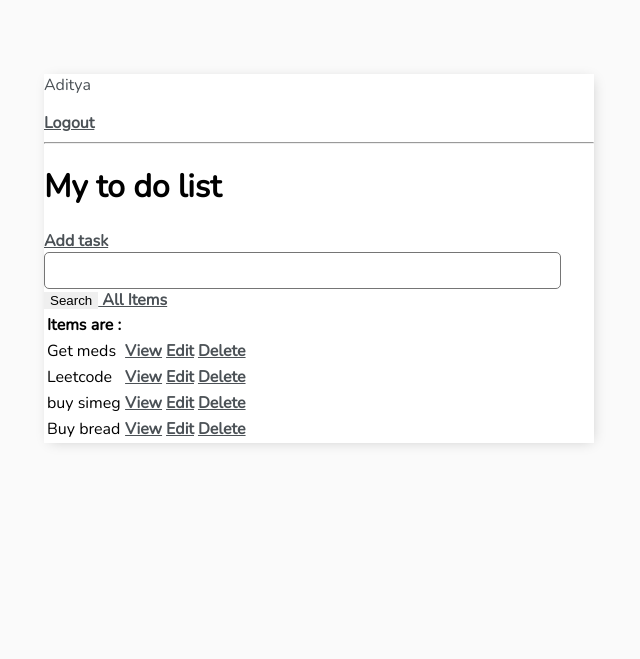
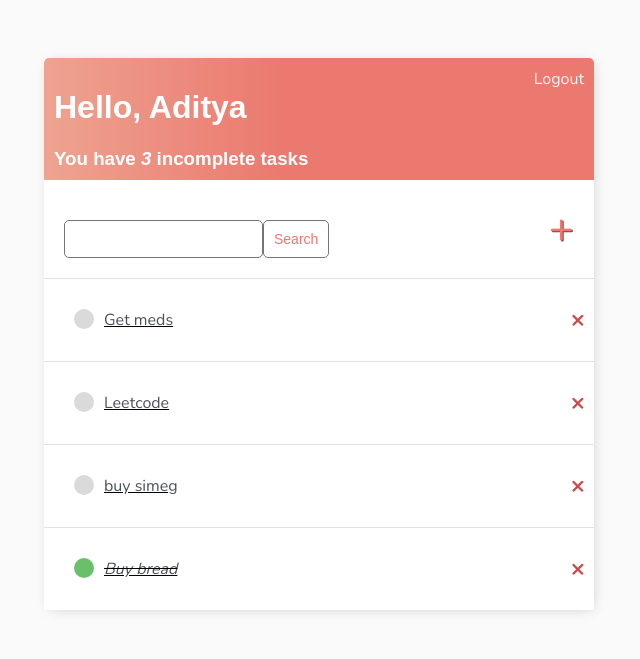
Before and after one commit to AdityaKhandelwal10/todo-list, a Django app: page / in a window 1280 px wide. Shown: the top 659 px of the page, without its empty margins (321-961 px from the left). Run offline with Django 4.2, Linux system fonts and the light colour scheme; a user stored in the database is signed in; data comes from the database, SQL or seed files in the repository; both versions use the stored data as it was after the commit.

Commit message:
Styling Added

```diff
--- a/base/templates/base/main.html
+++ b/base/templates/base/main.html
@@ -1,24 +1,22 @@
 <!DOCTYPE html>
-<html lang="en">
 
+<html>
     <head>
         <meta charset="utf-8">
-    <meta name="description"
-        content="This is to do list implemented using Django by Dennis Ivy who is a full stack web developer.">
-
         <meta http-equiv="X-UA-Compatible" content="IE=edge">
-    <title>To Do Items</title>
+        <title> To do List</title>
         <meta name="description" content="">
         <meta name="viewport" content="width=device-width, initial-scale=1">
 
-    <link rel="preconnect" href="https://fonts.gstatic.com">
-    <link href="https://fonts.googleapis.com/css2?family=Nunito:wght@200&display=swap" rel="stylesheet">
+        <link rel="preconnect" href="https://fonts.googleapis.com">
+        <link rel="preconnect" href="https://fonts.gstatic.com" crossorigin>
+        <link href="https://fonts.googleapis.com/css2?family=Nunito:wght@300&display=swap" rel="stylesheet">
 
         <style>
             body {
-            background-color: #FAFAFA;
+                background-color: #fafafa;
                 font-family: 'Nunito', sans-serif;
-            padding-top: 50px;
+                padding: 50px;
             }
 
             h1,
@@ -36,24 +34,16 @@
                 color: #4b5156
             }
 
-        a {
-            font-weight: 600;
+            .container{
+                max-width: 550px;
+                margin: auto;
+                background-color : #fff;
+                -webkit-box-shadow: 2px 2px 13px -4px rgba(0, 0, 0, 0.21);
+                box-shadow: 2px 2px 13px -4px rgba(0, 0, 0,0.21)
+
             }
 
-        .container {
-            max-width: 550px;
-            margin: auto;
-            background-color: #fff;
-            -webkit-box-shadow: 2px 2px 13px -4px rgba(0, 0, 0, 0.21);
-            box-shadow: 2px 2px 13px -4px rgba(0, 0, 0, 0.21);
-        }
-
-        input {
-            outline: none;
-            border: none;
-        }
-
-        .header-bar {
+            .header-bar{
                 display: flex;
                 justify-content: space-between;
                 color: #fff;
@@ -67,13 +57,13 @@
             text-decoration: none;
             }
 
-        .task-wrapper {
+            .task-wrapper{
                 display: flex;
                 align-items: center;
                 justify-content: space-between;
+                padding: 10px;
                 background-color: #fff;
-            border-top: 1px solid #dfe4ea;
-            overflow: hidden;
+                border-top: 1px solid rgb(226, 226, 226);
             }
 
             .task-title {
@@ -176,11 +129,6 @@
                 display: block;
             }
 
-        ::placeholder {
-            font-weight: 300;
-            opacity: 0.5;
-        }
-
             .button {
                 border: 1px solid #757575;
                 background-color: #FFF;
@@ -191,20 +139,18 @@
                 cursor: pointer;
                 text-decoration: none;
             }
-
-        .card-body {
+            .card-body{
                 padding: 20px;
             }
         </style>
+
     </head>
+    <body>
+      <div class = "container">
+            {% block content %}
 
-<body>
-
-    <div class="container">
-        {% block content %} {% endblock content %}
+            {% endblock content %}
       </div>
 
     </body>
-
-
 </html>
--- a/base/templates/base/task_list.html
+++ b/base/templates/base/task_list.html
@@ -1,43 +1,62 @@
-{% extends 'base/main.html' %}
+ {% extends 'base/main.html' %}
 {% block content %}
 
 
+<div class = "header-bar">
+    <div>
+        <h1> Hello, {{request.user|title}} </h1>
+        <h3 style = "margin:0"> You have <i>{{count}}</i> incomplete task{{count|pluralize:"s" }}</h3>
+    </div>
+
 {% if request.user.is_authenticated %}
-    <p>{{request.user}}</p>
-    <a href = {% url 'logout' %}> Logout </a>
+    <!-- <p>{{request.user}}</p> -->
+    <a href = "{% url 'logout' %}"> Logout </a>
 {% else %}
-    <a href = {% url 'login' %}> Login </a>
+    <a href = "{% url 'login' %}"> Login </a>
 {% endif %}
-
-    <hr>
-<h1> My to do list </h1>
-<a href = {% url 'task-create' %}> Add task</a>
-<br>
-<table>
-<form method = "GET">
-    <input type= 'text' name= 'search-area' value = {{search_input}}>
-    <input type = 'submit' value= 'Search'>
-    <a href = {% url 'tasks' %}> All Items</a>
-</form>
-    <tr>
-        <th>Items are :</th>
-        <th></th>
-        <th></th>
-        <th></th>
-    </tr>
+</div>
 
 
+
+<div id = "search-add-wrapper">
+    <form method = "GET" style="margin-top: 20px; display:flex;">
+        <input type= 'text' name= 'search-area' value = {{search_input}}>
+        <input class="button" type = 'submit' value= 'Search'>
+
+    </form>
+
+    <a id="add-link" href = "{% url 'task-create' %}">&#x2b;</a>
+</div>
+
+
+
+
+<div class = "task-items-wrapper">
+
     {% for task in tasks %}
-    <tr>
-        <td>{{task.title}} </td>
-        <td> <a href = {% url 'task-detail' task.id %}> View</a> </td>
-        <td> <a href = {% url 'task-update' task.id %}> Edit</a> </td>
-        <td> <a href = {% url 'task-delete' task.id %}> Delete</a> </td>
+        <div class="task-wrapper">
+            {% if task.complete %}
+                <div class="task-title">
+                    <div class = "task-complete-icon"></div>
+                        <i><u><s><a href ="{% url 'task-update' task.id %}">{{task}} </a></s></u> </i>
+                </div>
 
-    </tr>
+            {% else %}
+            <div class="task-title">
+                <div class = "task-incomplete-icon"></div>
+                    <u><a href ="{% url 'task-update' task.id %}">{{task}} </a></u>
+            </div>
+            {% endif %}
+
+            <a class="delete-link" href = "{% url 'task-delete' task.id %}"> &#215;</a>
+
+        </div>
+
     {% empty %}
         <h3>No items</h3>
     {% endfor %}
-</table>
+</div>
+
+
 
 {% endblock content%}
--- a/base/views.py
+++ b/base/views.py
@@ -34,7 +34,7 @@ class TaskListView(LoginRequiredMixin, ListView):
     def get_context_data(self, **kwargs):
         context = super().get_context_data(**kwargs)
         context['tasks'] = context['tasks'].filter(user= self.request.user)
-        # context['count'] = context['task'].filter(complete = False).count()
+        context['count'] = context['tasks'].filter(complete = False).count()
 
         search_input = self.request.GET.get('search-area') or ''
         if search_input:
@@ -92,4 +92,4 @@ class RegisterUserView(FormView):
     def get(self, *args, **kwargs):
         if self.request.user.is_authenticated:
             return redirect('tasks')
-        return super(RegisterUserView, self).get() #do as it was supposed to
+        return super(RegisterUserView, self).get(*args, **kwargs) #do as it was supposed to
```
Also changed, not shown: other parts of base/templates/base/main.html (+1 -38 lines), base/templates/base/login.html (+11 -7 lines), base/templates/base/register.html (+20 -7 lines), base/templates/base/task_confirm_delete.html (+15 -6 lines), base/templates/base/task_form.html (+14 -3 lines), db.sqlite3. Lines whose indentation alone changed are shown as unchanged.
